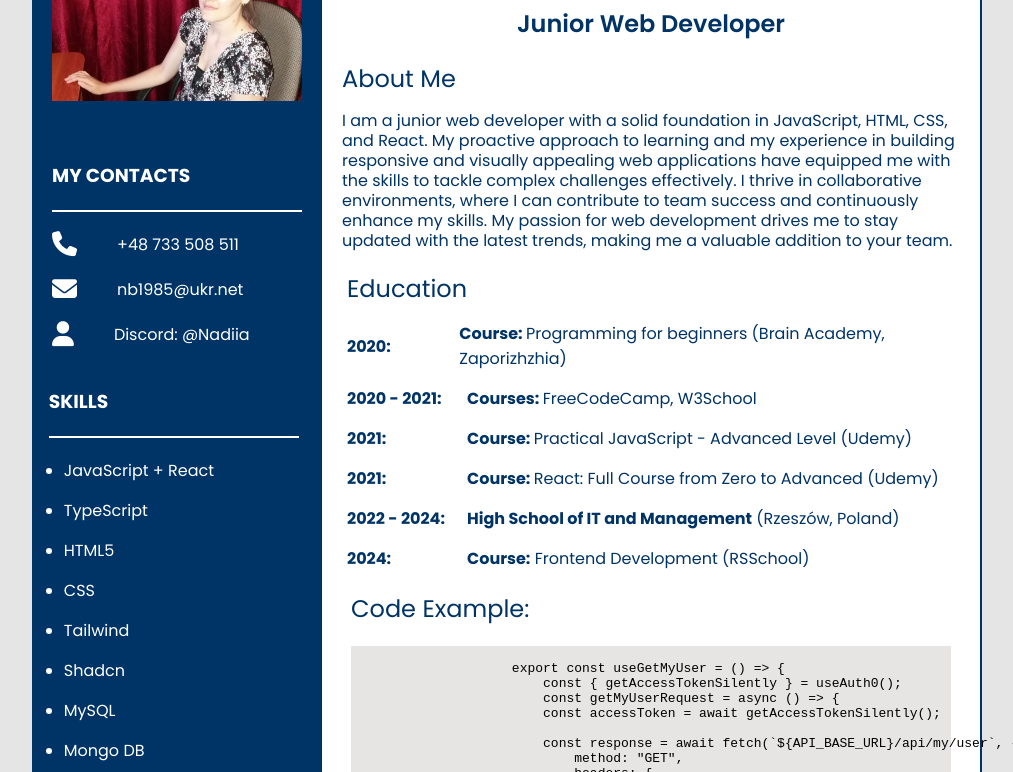
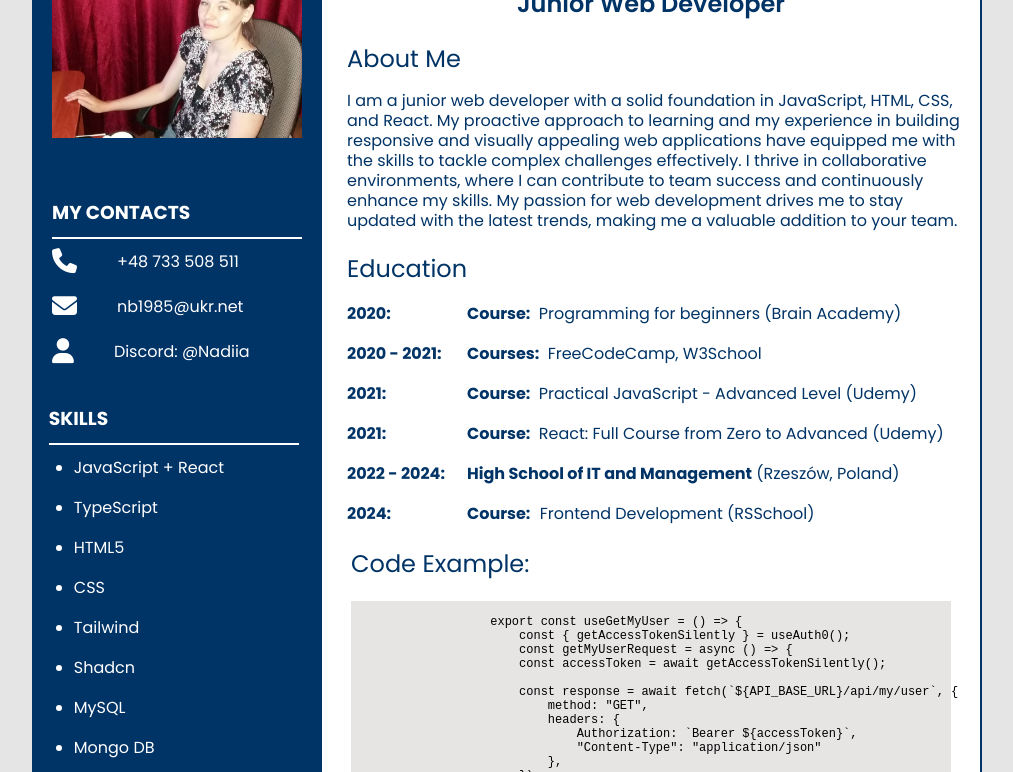
Before and after one commit to nadiia0811/rsschool-cv, a plain HTML site: page index.html in a window 1280 px wide. Shown: the part 109-881 px from the top of the page, without its empty margins (133-1146 px from the left). Drawn offline with Linux system fonts and the light colour scheme.

Commit message:
chore: improve readability of CV (formatting adjustments)

```diff
--- a/index.html
+++ b/index.html
@@ -96,22 +96,22 @@
                         <h2>Education</h2>
                         <div class="custom__div">
                             <span class="year"><b>2020:</b></span>
-                            <span><b>Course: </b>Programming for beginners (Brain Academy, Zaporizhzhia)</span>
+                            <span> <b class="course">Course: </b>Programming for beginners (Brain Academy)</span>
                         </div>
 
                         <div class="custom__div">
                                 <span class="year"><b>2020 - 2021:</b></span>
-                                <span><b>Courses: </b>FreeCodeCamp, W3School</span>
+                                <span><b class="course">Courses: </b>FreeCodeCamp, W3School</span>
                             </div>
 
                             <div class="custom__div">
                                 <span class="year"><b>2021:</b></span>
-                                <span><b>Course: </b>Practical JavaScript - Advanced Level (Udemy)</span>
+                                <span><b class="course">Course: </b>Practical JavaScript - Advanced Level (Udemy)</span>
                             </div>
 
                             <div class="custom__div">
                                 <span class="year"><b>2021:</b></span>
-                                <span><b>Course: </b>React: Full Course from Zero to Advanced (Udemy)</span>
+                                <span><b class="course">Course: </b>React: Full Course from Zero to Advanced (Udemy)</span>
                             </div>
 
                             <div class="custom__div">
@@ -121,7 +121,7 @@
 
                             <div class="custom__div">
                                 <span class="year"><b>2024:</b></span>
-                                <span><b>Course:</b> Frontend Development (RSSchool)</span>
+                                <span><b class="course">Course:</b> Frontend Development (RSSchool)</span>
                             </div>
                     </div>
                     <div class="code">
@@ -159,7 +159,6 @@
                                 </code></pre>
                     </div>
                 </div>
-
                 <footer>
                     <div class="subcontainer">
                         <a href="https://github.com/nadiia0811">
@@ -235,6 +234,7 @@
                     </div>
                 </footer>
         </section>
+
    </main>
 </body>
 </html>
--- a/style.css
+++ b/style.css
@@ -17,25 +17,32 @@ body {
 .about {
     display: flex;
     flex-direction: column;
-    gap: 15px;
+
 }
 
 .aboutme-info {
-    height: 1228px;
+    height: 1248px;
+}
+
+.about p {
+    font-size: 16px;
+    margin-right: 20px;
 }
 
 .aboutme {
-    height: 1128px;
+    height: 1160px;
     display: flex;
     flex-direction: column;
     gap: 20px;
-    padding: 20px;
     color: #003366;
     align-items: center;
 }
 
 .code h2 {
     margin-bottom: 20px;
+}
+.course {
+    margin-right: 5px;
 }
 
 .aboutme h2 {
@@ -50,7 +57,7 @@ h2.position {
     background: white;
     margin: 25px auto;
     width: 950px;
-    height: 1230px;
+    height: 1250px;
     border-radius: 5px;
     display: flex;
     border-top: 2px solid #003366;
@@ -66,7 +73,7 @@ h2.position {
     width: 300px;
     gap: 40px;
     align-items: center;
-    height: 1226px;
+    height: 1248px;
 }
 
 .contact {
@@ -85,6 +92,7 @@ h2.position {
 }
 
 .custom__ul {
+    margin-left: 10px;
     display: flex;
     flex-direction: column;
     padding-left: 15px;
@@ -111,7 +119,7 @@ h2.position {
 
 footer {
     width: 660px;
-    height: 98px;
+    height: 88px;
     background: #003366;
     color:#fff;
     display: flex;
@@ -154,7 +162,7 @@ h3 {
 .info {
     display: flex;
     flex-direction: column;
-    gap: 20px;
+    gap: 10px;
 }
 
 .line {
@@ -173,10 +181,11 @@ h3 {
 
 pre {
     width: 600px;
-    height: 480px;
+    height: 440px;
     background: #e7e4e4;
     color: #000;
     font-weight: 500;
+    font-size: 12px;
 }
 
 code {
@@ -196,3 +205,11 @@ code {
 .about p {
     line-height: 20px;
 }
+
+.about h2, p {
+    margin-left: 25px;
+}
+
+.about h2 {
+    margin-bottom: 15px;
+}
```
